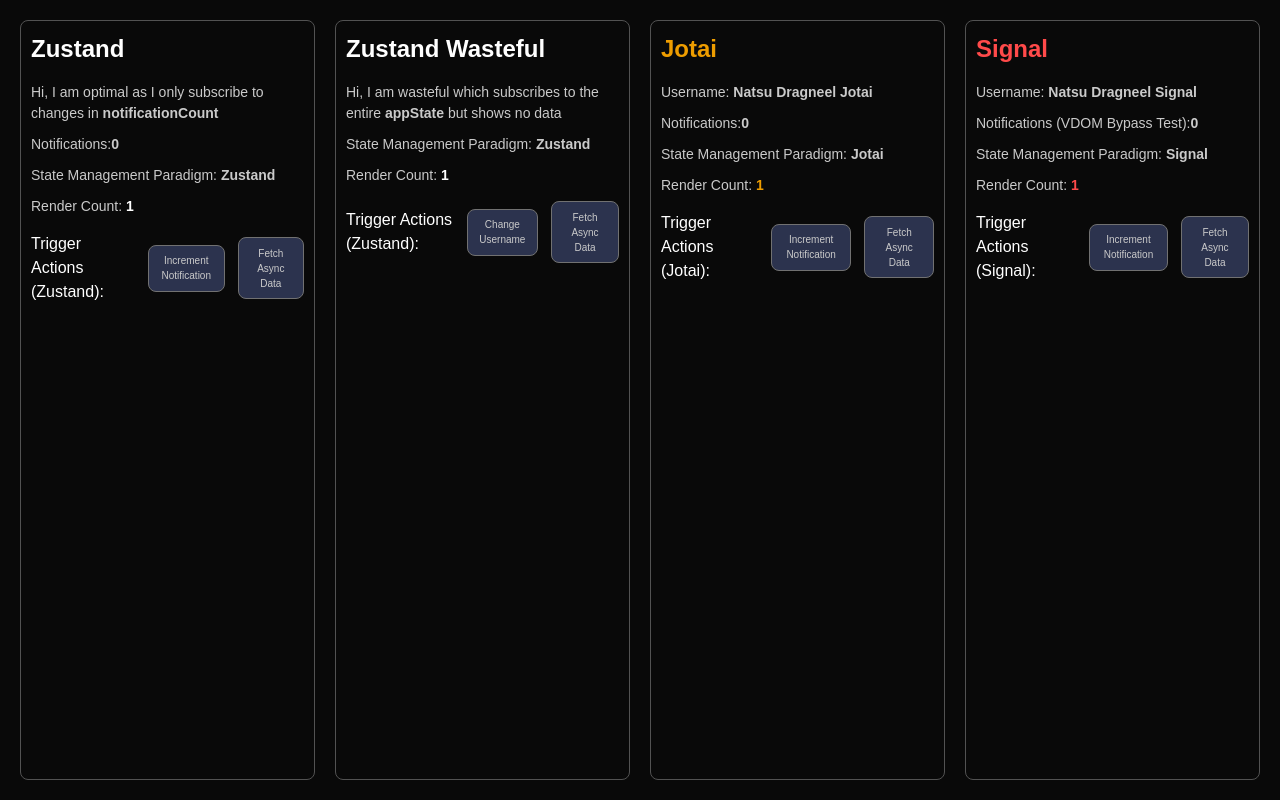
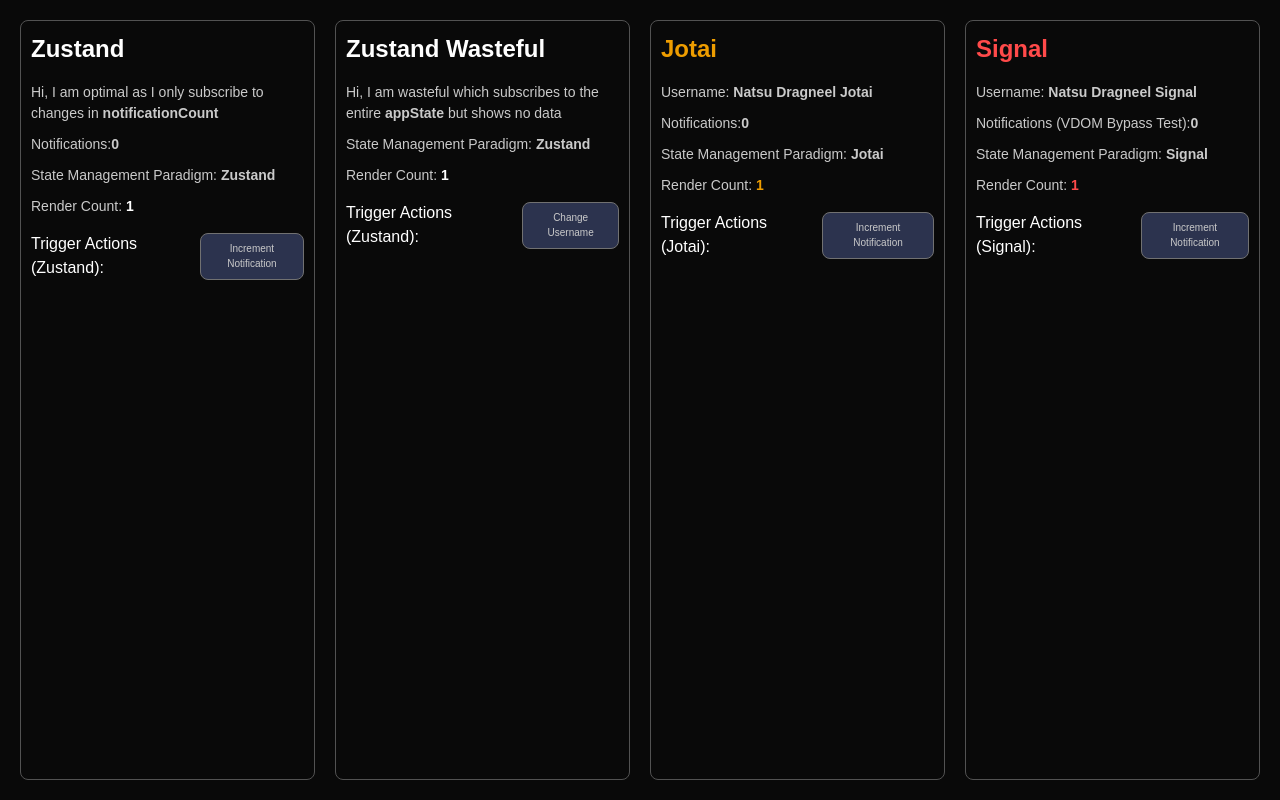
Before and after one commit to NatsuDrag9/react-state-paradigm-demo, a React (Vite) app: page / in a window 1280 px wide. Built offline with nearby package versions, Linux system fonts and the light colour scheme.

Commit message:
refactor(action-buttons): add optional props to display buttons to make component reusable

```diff
--- a/src/components/ActionButtons/ActionButtonJotai.tsx
+++ b/src/components/ActionButtons/ActionButtonJotai.tsx
@@ -2,8 +2,12 @@
 import { notificationCountAtom, asyncDataWriteAtom } from '@store/jotaiAtom';
 import './ActionButton.scss';
 import { logInDev } from '@utils/logUtils';
+import { ActionButtonProps } from './types';
 
-function ActionButtonJotai() {
+function ActionButtonJotai({
+  showButtonOne = true,
+  showButtonTwo = false,
+}: ActionButtonProps) {
   const setNotificationCount = useSetAtom(notificationCountAtom);
 
   const fetchJotaiData = useSetAtom(asyncDataWriteAtom);
@@ -17,15 +21,19 @@
   return (
     <div className="action-button">
       <h6 className="action-button__title">Trigger Actions (Jotai):</h6>
+      {showButtonOne && (
         <button
           className="action-button__button"
           onClick={incrementNotifications}
         >
           Increment Notification
         </button>
+      )}
+      {showButtonTwo && (
         <button className="action-button__button" onClick={fetchJotaiData}>
           Fetch Async Data
         </button>
+      )}
     </div>
   );
 }
--- a/src/components/ActionButtons/ActionButtonSignal.tsx
+++ b/src/components/ActionButtons/ActionButtonSignal.tsx
@@ -3,22 +3,30 @@
   fetchSignalData,
 } from '@store/preactSignals';
 import './ActionButton.scss';
+import { ActionButtonProps } from './types';
 
-function ActionButtonSignal() {
+function ActionButtonSignal({
+  showButtonOne = true,
+  showButtonTwo = false,
+}: ActionButtonProps) {
   // Actions are imported directly and called
 
   return (
     <div className="action-button">
       <h6 className="action-button__title">Trigger Actions (Signal):</h6>
+      {showButtonOne && (
         <button
           className="action-button__button"
           onClick={incrementSignalNotifications}
         >
           Increment Notification
         </button>
+      )}
+      {showButtonTwo && (
         <button className="action-button__button" onClick={fetchSignalData}>
           Fetch Async Data
         </button>
+      )}
     </div>
   );
 }
--- a/src/components/ActionButtons/ActionButtonZustand.tsx
+++ b/src/components/ActionButtons/ActionButtonZustand.tsx
@@ -1,7 +1,11 @@
 import { useZustandStore } from '@store/zustandStore';
 import './ActionButton.scss';
+import { ActionButtonProps } from './types';
 
-function ActionButtonZustand() {
+function ActionButtonZustand({
+  showButtonOne = true,
+  showButtonTwo = false,
+}: ActionButtonProps) {
   const incrementNotifications = useZustandStore(
     (state) => state.incrementNotifications
   );
@@ -10,15 +14,19 @@
   return (
     <div className="action-button">
       <h6 className="action-button__title">Trigger Actions (Zustand):</h6>
+      {showButtonOne && (
         <button
           className="action-button__button"
           onClick={incrementNotifications}
         >
           Increment Notification
         </button>
+      )}
+      {showButtonTwo && (
         <button className="action-button__button" onClick={fetchData}>
           Fetch Async Data
         </button>
+      )}
     </div>
   );
 }
--- a/src/components/ActionButtons/ActionButtonZustandWasteful.tsx
+++ b/src/components/ActionButtons/ActionButtonZustandWasteful.tsx
@@ -1,19 +1,27 @@
 import { useZustandStore } from '@store/zustandStore';
 import './ActionButton.scss';
+import { ActionButtonProps } from './types';
 
-function ActionButtonZustandWasteful() {
+function ActionButtonZustandWasteful({
+  showButtonOne = true,
+  showButtonTwo = false,
+}: ActionButtonProps) {
   const changeUsername = useZustandStore((state) => state.changeUsername);
   const fetchData = useZustandStore((state) => state.fetchData);
 
   return (
     <div className="action-button">
       <h6 className="action-button__title">Trigger Actions (Zustand):</h6>
+      {showButtonOne && (
         <button className="action-button__button" onClick={changeUsername}>
           Change Username
         </button>
+      )}
+      {showButtonTwo && (
         <button className="action-button__button" onClick={fetchData}>
           Fetch Async Data
         </button>
+      )}
     </div>
   );
 }
--- /dev/null
+++ b/src/components/ActionButtons/types.ts
@@ -0,0 +1,4 @@
+export interface ActionButtonProps {
+  showButtonOne?: boolean;
+  showButtonTwo?: boolean;
+}
--- a/src/components/AppColumns/JotaiColumn.tsx
+++ b/src/components/AppColumns/JotaiColumn.tsx
@@ -9,7 +9,7 @@
       <div className="app-column">
         <h2 className="jotai">Jotai</h2>
         <UserDisplayJotai />
-        <ActionButtonJotai />
+        <ActionButtonJotai showButtonOne showButtonTwo={false} />
       </div>
     </Provider>
   );
--- a/src/components/AppColumns/SignalColumn.tsx
+++ b/src/components/AppColumns/SignalColumn.tsx
@@ -7,7 +7,7 @@
     <div className="app-column">
       <h2 className="signal">Signal</h2>
       <UserDisplaySignal />
-      <ActionButtonSignal />
+      <ActionButtonSignal showButtonOne showButtonTwo={false} />
     </div>
   );
 }
--- a/src/components/AppColumns/ZustandColumn.tsx
+++ b/src/components/AppColumns/ZustandColumn.tsx
@@ -7,7 +7,7 @@
     <div className="app-column">
       <h2 className="zustand">Zustand</h2>
       <UserDisplayZustand />
-      <ActionButtonZustand />
+      <ActionButtonZustand showButtonOne showButtonTwo={false} />
     </div>
   );
 }
--- a/src/components/AppColumns/ZustandWastefulColumn.tsx
+++ b/src/components/AppColumns/ZustandWastefulColumn.tsx
@@ -7,7 +7,7 @@
     <div className="app-column">
       <h2 className="zustand">Zustand Wasteful</h2>
       <UserDisplayZustandWasteful />
-      <ActionButtonZustandWasteful />
+      <ActionButtonZustandWasteful showButtonOne showButtonTwo={false} />
     </div>
   );
 }
```
Lines whose indentation alone changed are shown as unchanged.
